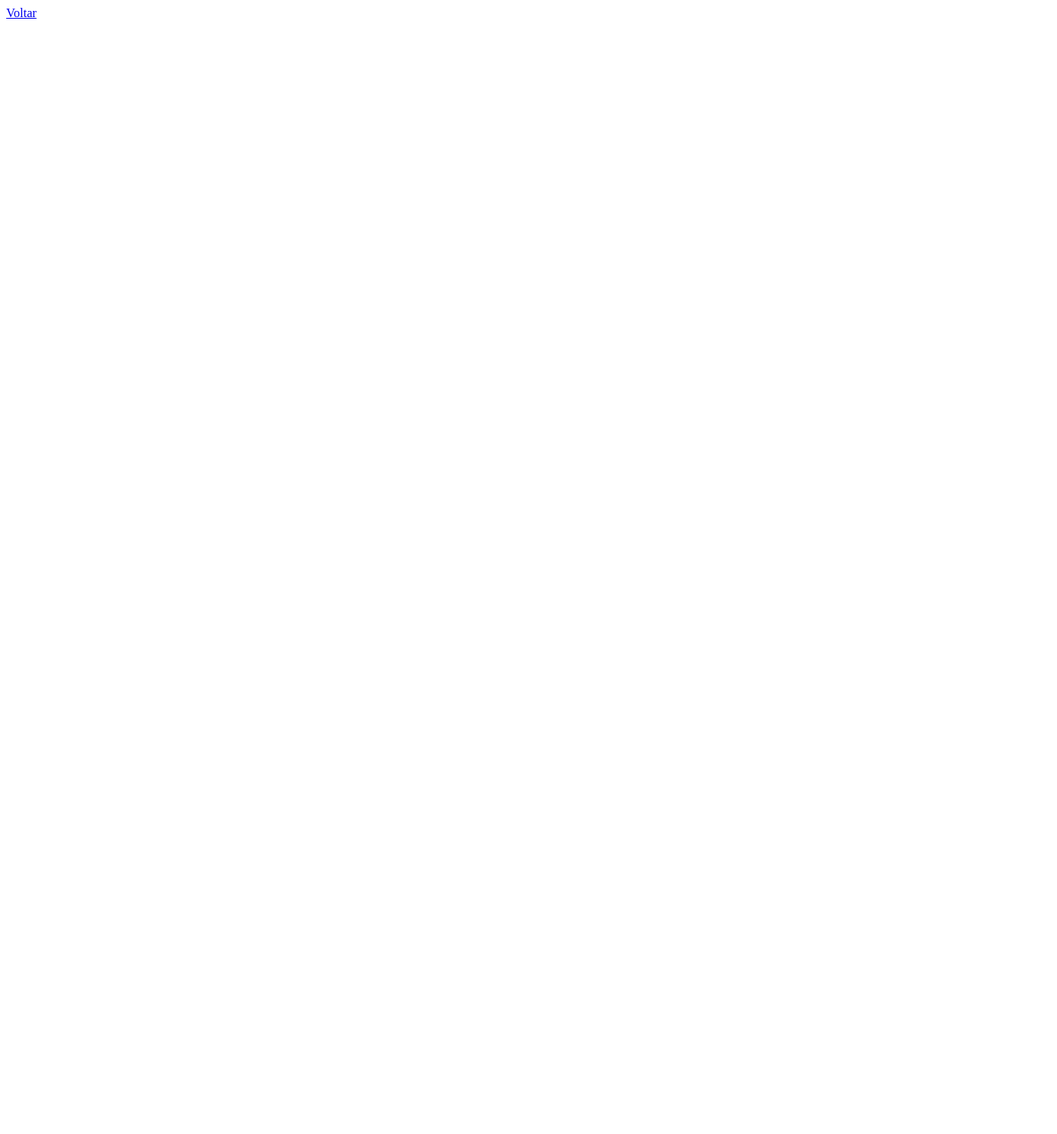
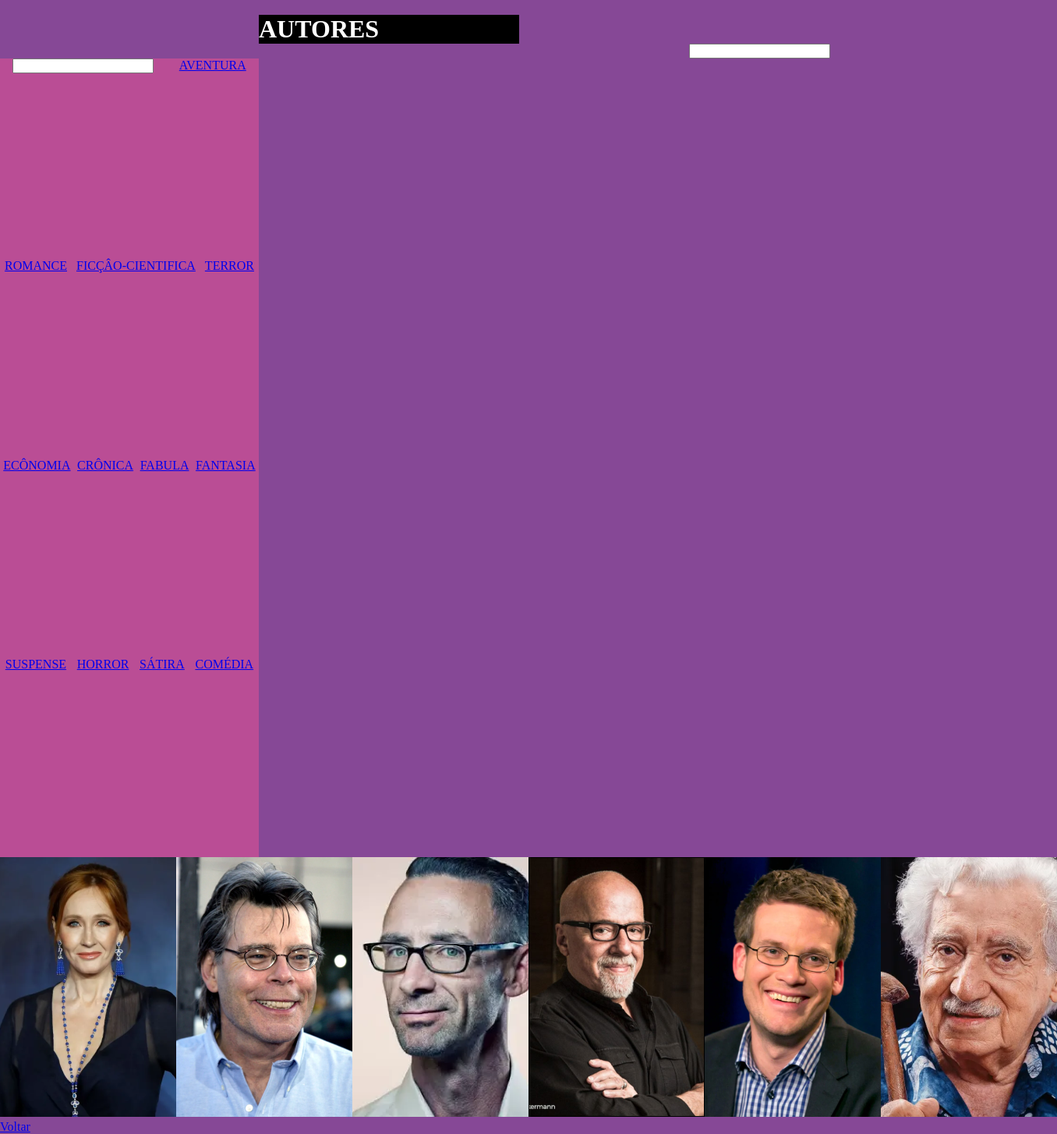
Before and after one commit to RafaelCotrin/beans, a plain HTML site: page autores.html in a window 1280 px wide. Shown: the whole page at 78% size, 1356 px wide, since content can reach past the window. Before the commit the page ends 800 px from the top, so only its background shows below. Drawn offline with Linux system fonts and the light colour scheme.

Commit message:
coisas na pagina autores

```diff
--- /dev/null
+++ b/autores.css
@@ -0,0 +1,42 @@
+*{
+    padding:0;
+    margin: 0;
+    box-sizing: border-box;
+}
+
+.lateral {
+   background-color: #ba4d95;
+   height: 1024px;
+   width: 332px;
+   display: flex;
+   flex-wrap: wrap;
+   justify-content: space-around;
+}
+
+.lateral text {
+    display: flex;
+    margin-left: 26px;
+}
+
+h1{
+    margin-left: 332px;
+    color: white;
+    background-color: black;
+    width: 334px;
+    margin-top: 19px;
+}
+
+.search{
+    display: flex;
+    margin-left: 884px;
+    margin-right: 248px;
+}
+
+body{
+    background-color: #864896;
+}
+
+.content{
+    display: grid;
+    display: flex;
+}
--- a/autores.html
+++ b/autores.html
@@ -1,11 +1,45 @@
 <!DOCTYPE html>
 <html lang="pt-br">
+
 <head>
     <meta charset="UTF-8">
     <meta name="viewport" content="width=device-width, initial-scale=1.0">
+    <link rel="stylesheet" href="autores.css">
     <title>Autores</title>
 </head>
+
 <body>
+    <h1>AUTORES</h1>
+    <div class="search">
+        <input type="text" width="308" height="35">
+    </div>
+    <div class="lateral">
+        <div class="text">
+            <input type="text" width="249px" heigth="35">
+        </div>
+        <a href="aventura.html">AVENTURA</a>
+        <a href="romance.html">ROMANCE</a>
+        <a href="ficção-cientifica">FICÇÂO-CIENTIFICA</a>
+        <a href="terror.html">TERROR</a>
+        <a href="economia.html">ECÔNOMIA</a>
+        <a href="cronica.html">CRÔNICA</a>
+        <a href="fabula.html">FABULA</a>
+        <a href="fantasia.html">FANTASIA</a>
+        <a href="suspense.html">SUSPENSE</a>
+        <a href="horror.html">HORROR</a>
+        <a href="satira.html">SÁTIRA</a>
+        <a href="comedia.html">COMÉDIA</a>
+        </a>
+    </div>
+    <div class="content" width="226px" height="333px">
+        <a href="#"><img src="img/jkrowling.png">
+        <a href="#"><img src="img/stephen.png">
+        <a href="#"><img src="img/chuck.png">
+        <a href="#"><img src="img/paulocoelho.png">
+        <a href="#"><img src="img/johngreen.png">
+        <a href="#"><img src="img/jorgeamado.png">
+    </div>
     <a href="index.html">Voltar</a>
 </body>
+
 </html>
```
Also changed, not shown: index.html (+17 -4 lines), pagina inicial.css (+0 -9 lines), img/chuck.png (added), img/jkrowling.png (added), img/johngreen.png (added), img/jorgeamado.png (added), img/paulocoelho.png (added), img/stephen.png (added).
